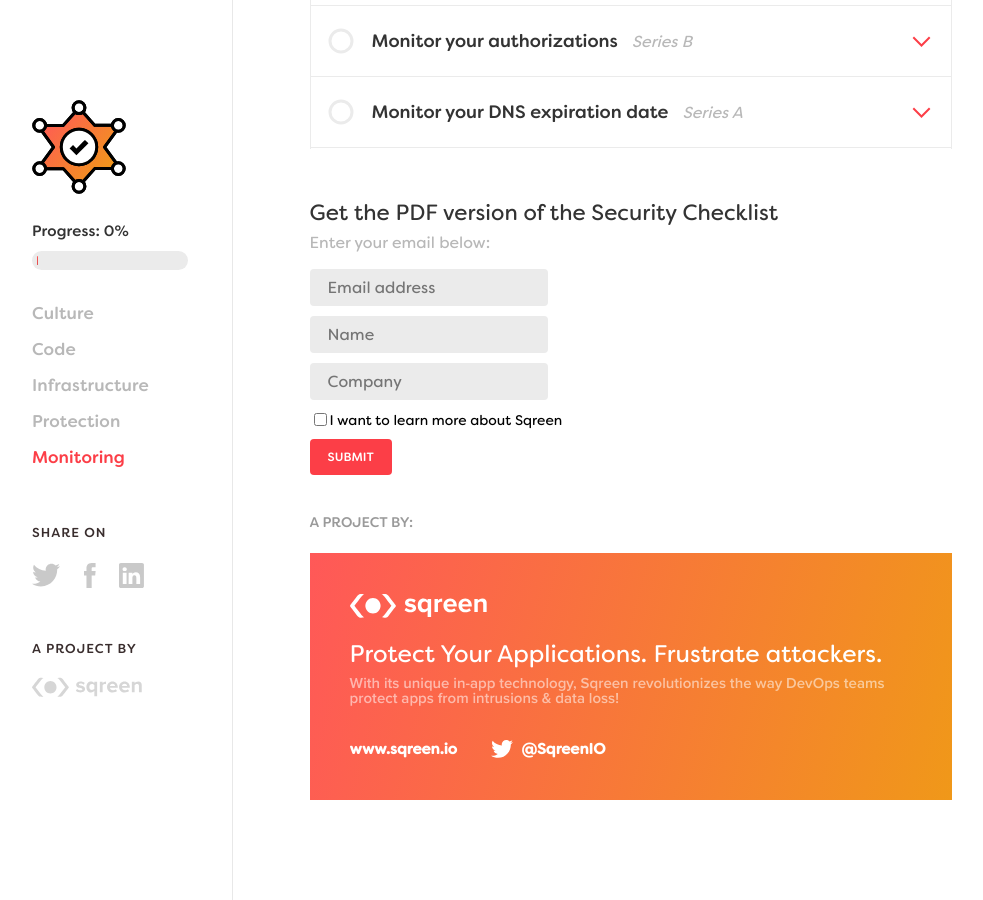
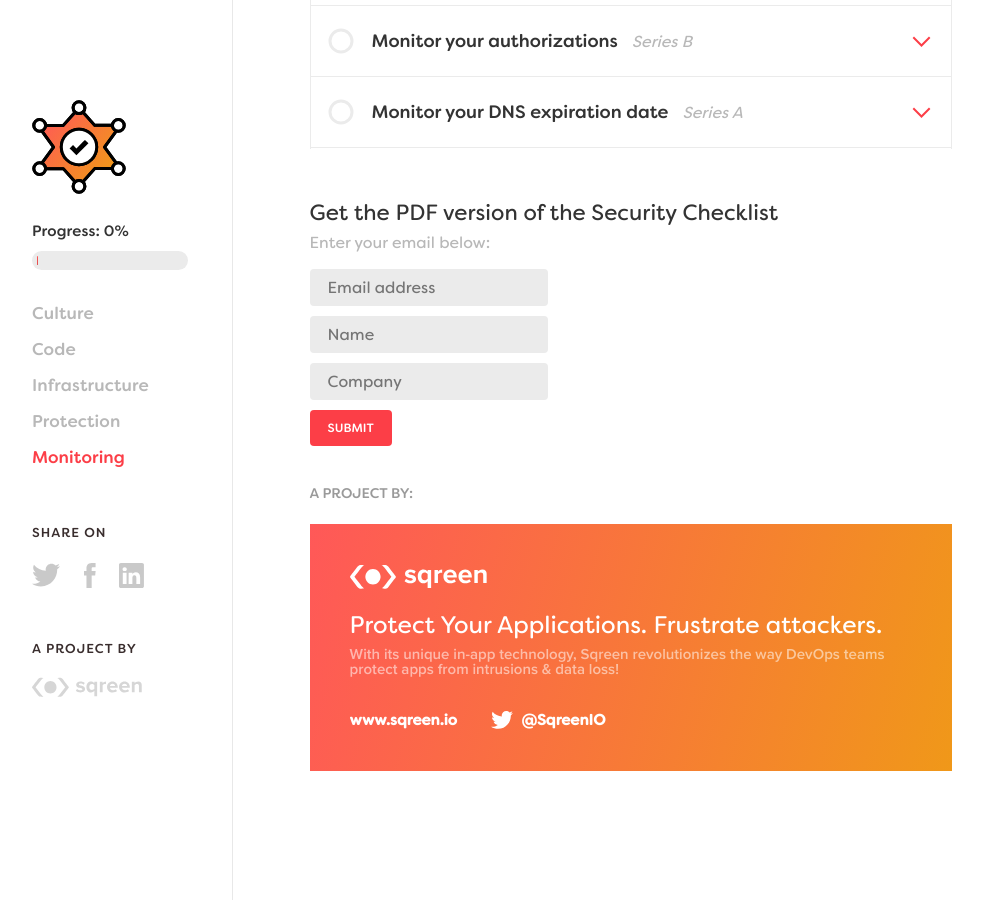
Before and after one commit to sqreen/DevOpsSecurityChecklist, a Jekyll site: the page built from index.md, in a window 1280 px wide and 900 px high, scrolled down 4296 px. Shown: the whole window, without its empty margins (148-1131 px from the left). Built offline with Jekyll 4.4.1, drawn with Linux system fonts in a browser that asks for light colours; comment, search, counter and statistics services are not loaded.

Commit message:
Update form

```diff
--- a/_layouts/default.html
+++ b/_layouts/default.html
@@ -166,10 +166,6 @@
                 <input type="email" name="fields[email]" placeholder="Email address" required>
                 <input type="text" name="fields[name]" placeholder="Name" required>
                 <input type="text" name="fields[company]" placeholder="Company" required>
-                <label>
-                  <input type="checkbox" name="fields[checkbox]" value="I want a demo">
-                  I want to learn more about Sqreen
-                </label>
               </fieldset>
               <span class="text"></span>
               <button class="submit-button" name="submit" data-drip-attribute="sign-up-button">
```
